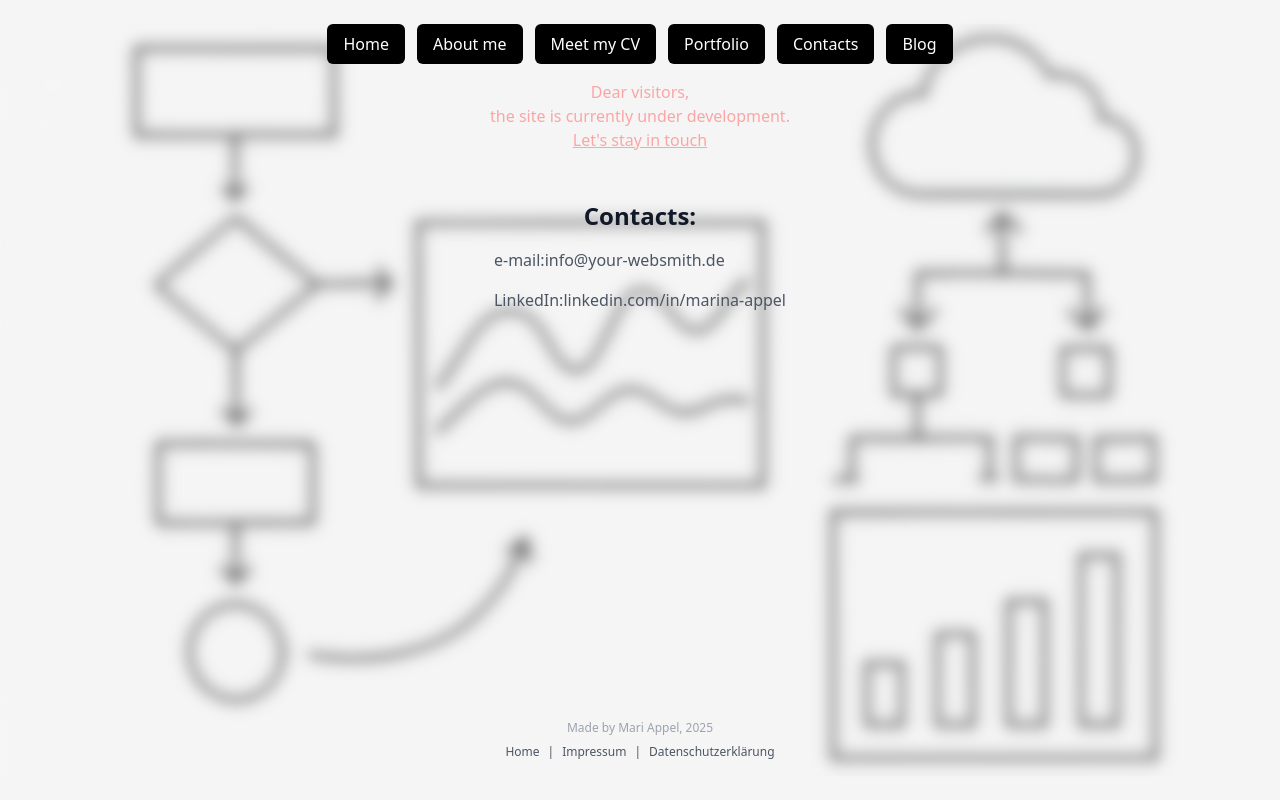
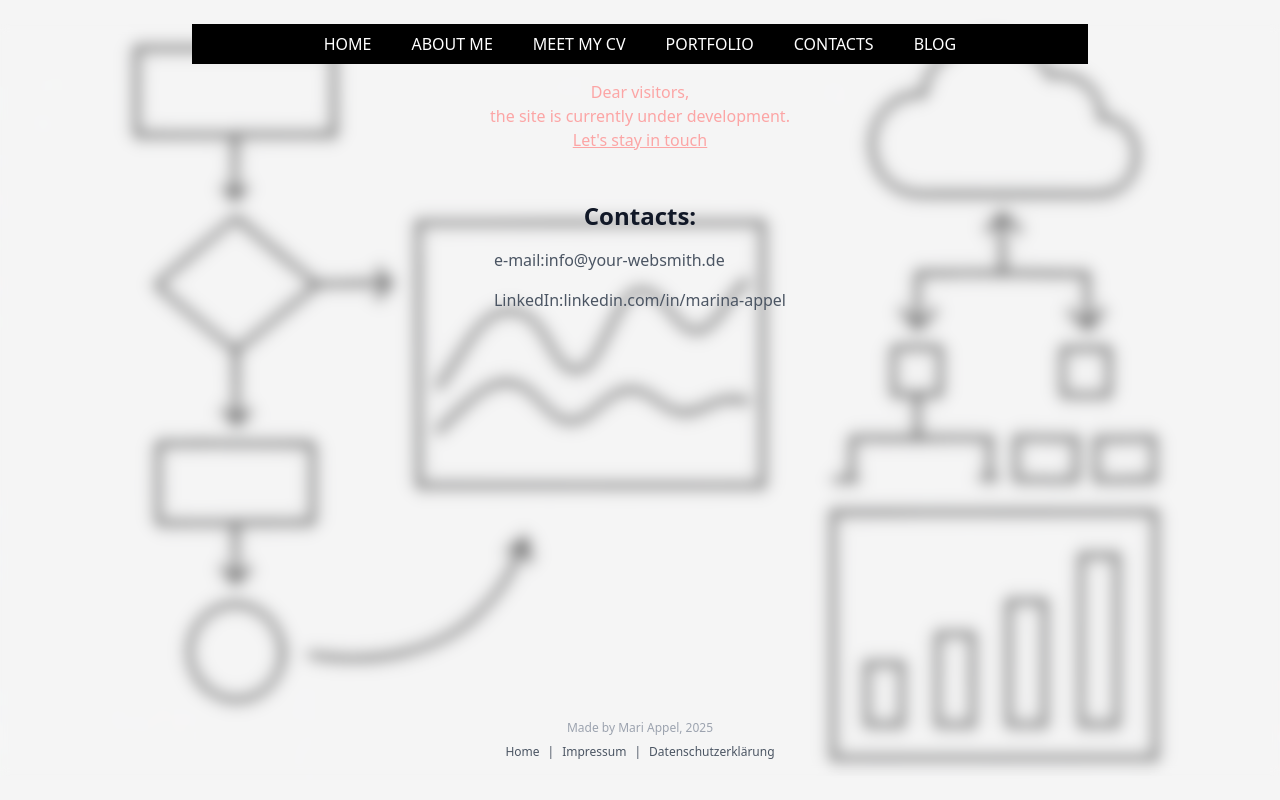
Before and after one commit to greyEyedOne/meine-visitenkarte, a Nuxt app: page /contacts in a window 1280 px wide. Built offline with nearby package versions, Linux system fonts and the light colour scheme.

Commit message:
Move menu to a sseparate component

```diff
--- a/app/components/Header.vue
+++ b/app/components/Header.vue
@@ -1,71 +1,12 @@
-<script setup>
-import { ref } from "vue";
-
-const isMenuOpen = ref(false);
-
-const buttonNames = [
-  { title: "Home", link: "/" },
-  { title: "About me", link: "/about" },
-  { title: "Meet my CV", link: "/cv" },
-  { title: "Portfolio", link: "/portfolio" },
-  { title: "Contacts", link: "/contacts" },
-  { title: "Blog", link: "/blog" },
-];
-</script>
-
 <template>
   <div class="relative w-full">
-    <!-- Top panel -->
-    <div class="flex justify-between items-center w-full">
-      <!-- Burger menu -->
-      <button
-        @click="isMenuOpen = !isMenuOpen"
-        class="md:hidden w-10 h-10 flex items-center justify-center rounded-md bg-black dark:bg-white text-white dark:text-black"
-      >
-        <span v-if="!isMenuOpen">☰</span>
-        <span v-else>✕</span>
-      </button>
-
-      <!-- Desktop menu -->
-      <div class="hidden md:flex gap-3 w-full justify-center">
-        <NuxtLink
-          v-for="(item, i) in buttonNames"
-          :key="i"
-          :to="item.link"
-          class="px-4 py-2 rounded-md bg-black text-white dark:bg-white dark:text-black hover:opacity-80"
-        >
-          {{ item.title }}
-        </NuxtLink>
-      </div>
-    </div>
-
-    <!-- Shadowing + menu animation -->
-    <div
-      v-if="isMenuOpen"
-      class="fixed inset-0 z-40 bg-black/50 flex justify-center"
-      @click="isMenuOpen = false"
-    >
-      <div
-        class="absolute top-16 w-11/12 max-w-sm bg-white dark:bg-gray-900 rounded-md shadow-lg flex flex-col text-center z-50 animate-slideDown"
-        @click.stop
-      >
-        <NuxtLink
-          v-for="(item, i) in buttonNames"
-          :key="i"
-          :to="item.link"
-          @click="isMenuOpen = false"
-          class="px-4 py-3 border-b border-gray-200 dark:border-gray-700 text-black dark:text-white hover:bg-gray-100 dark:hover:bg-gray-800 transition"
-        >
-          {{ item.title }}
-        </NuxtLink>
-      </div>
-    </div>
+    <Menu />
 
     <Disclaimer class="mt-4" />
   </div>
 </template>
 
-<style scoped>
+<style>
 @keyframes slideDown {
   from {
     opacity: 0;
--- /dev/null
+++ b/app/components/Menu.vue
@@ -0,0 +1,64 @@
+<script setup>
+import { ref } from "vue";
+
+const isMenuOpen = ref(false);
+
+const buttonNames = [
+  { title: "Home", link: "/" },
+  { title: "About me", link: "/about" },
+  { title: "Meet my CV", link: "/cv" },
+  { title: "Portfolio", link: "/portfolio" },
+  { title: "Contacts", link: "/contacts" },
+  { title: "Blog", link: "/blog" },
+];
+</script>
+
+<template>
+  <!-- Top panel -->
+  <div
+    class="flex relative z-50 bg-black dark:bg-white justify-between items-center w-full"
+  >
+    <!-- Burger menu -->
+    <button
+      @click="isMenuOpen = !isMenuOpen"
+      class="md:hidden w-10 h-10 flex items-center justify-center rounded-xs bg-black dark:bg-white text-white dark:text-black"
+    >
+      <span v-if="!isMenuOpen">☰</span>
+      <span v-else>✕</span>
+    </button>
+
+    <!-- Desktop menu -->
+    <div class="hidden md:flex gap-2 w-full justify-center">
+      <NuxtLink
+        v-for="(item, i) in buttonNames"
+        :key="i"
+        :to="item.link"
+        class="menu-item px-4 py-2 rounded-xs bg-black text-white uppercase dark:bg-white dark:text-black hover:opacity-80"
+      >
+        {{ item.title }}
+      </NuxtLink>
+    </div>
+  </div>
+
+  <!-- Shadowing + menu animation -->
+  <div
+    v-if="isMenuOpen"
+    class="fixed inset-0 z-40 bg-black/50 flex justify-center"
+    @click="isMenuOpen = false"
+  >
+    <div
+      class="absolute top-10 w-11/12 max-w-sm bg-white dark:bg-gray-900 rounded-xs shadow-lg flex flex-col text-center z-50 animate-slideDown"
+      @click.stop
+    >
+      <NuxtLink
+        v-for="(item, i) in buttonNames"
+        :key="i"
+        :to="item.link"
+        @click="isMenuOpen = false"
+        class="px-4 py-3 border-b border-gray-200 dark:border-gray-700 text-black dark:text-white hover:bg-gray-100 dark:hover:bg-gray-800 transition"
+      >
+        {{ item.title }}
+      </NuxtLink>
+    </div>
+  </div>
+</template>
```
